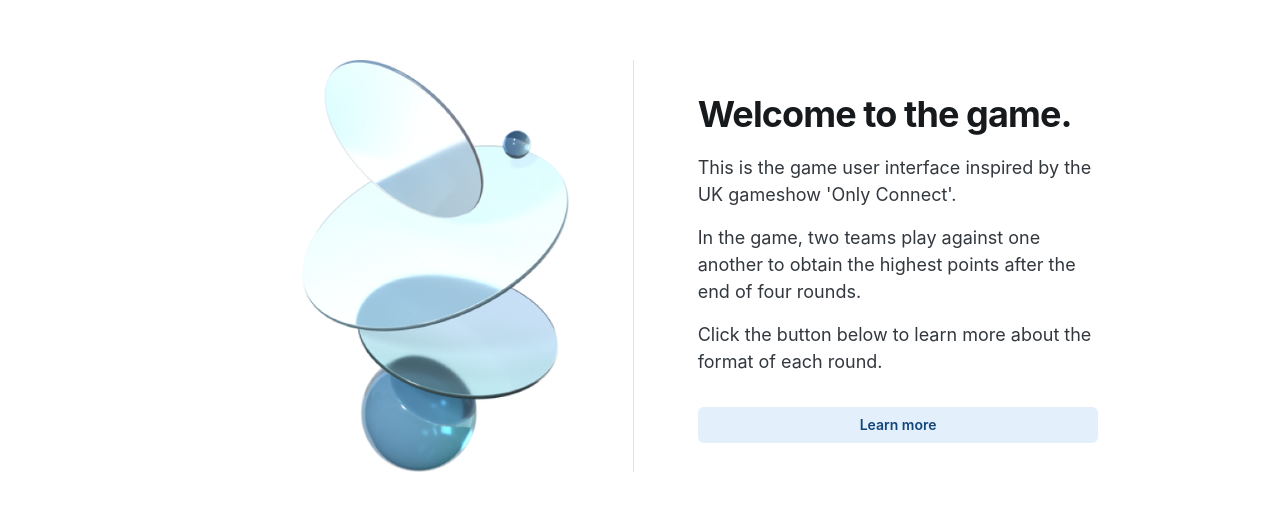
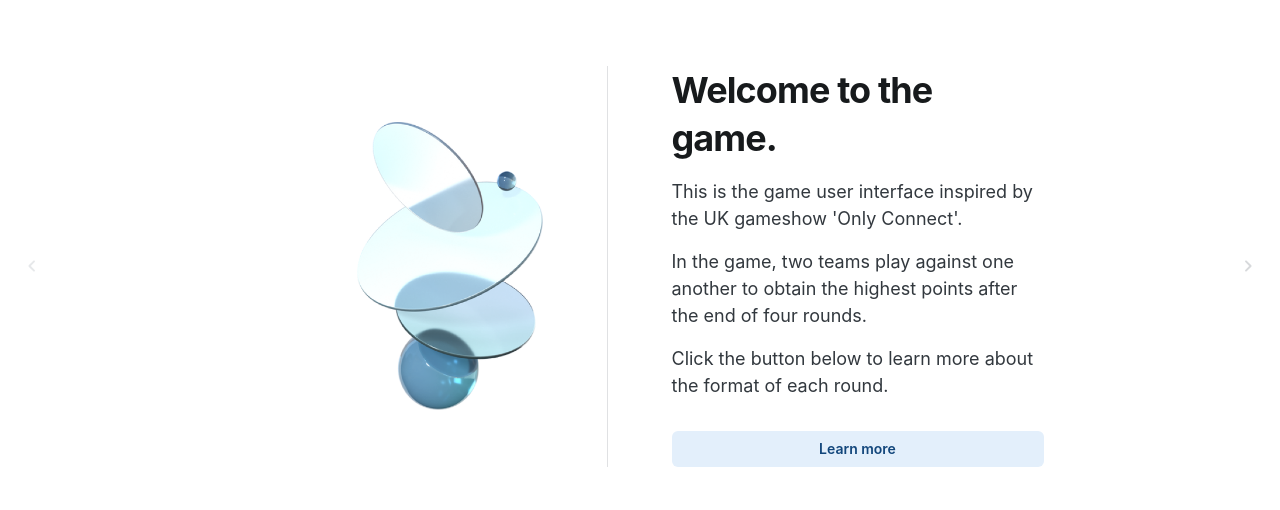
Before and after one commit to petrickjerico/only-connect-ui, a React (Create React App) app: page /display/start in a window 1280 px wide. Shown: the part 134-644 px from the top of the page. Built offline with nearby package versions, Linux system fonts and the light colour scheme.

Commit message:
[ui] pagination buttons

```diff
--- a/src/client/pages/DisplayGame.tsx
+++ b/src/client/pages/DisplayGame.tsx
@@ -1,7 +1,9 @@
 import {
-  Box,
-  Button,
+  IconButton,
+  Stack,
 } from '@mui/joy'
+import ChevronLeftRoundedIcon from '@mui/icons-material/ChevronLeftRounded'
+import ChevronRightRoundedIcon from '@mui/icons-material/ChevronRightRounded'
 import { useEffect, useState } from 'react'
 import { Outlet, useMatch, useNavigate } from 'react-router-dom'
 
@@ -17,6 +19,7 @@ const screens = [
 export default function DisplayGame() {
   const match = useMatch('/display/:curr')
   const [screenId, setScreenId] = useState<number>(0)
+  const [showButton, setShowButton] = useState<boolean>(false)
   const navigate = useNavigate()
 
   useEffect(() => {
@@ -40,16 +43,47 @@ export default function DisplayGame() {
   }
 
   return (
-    <Box height='100%' display='flex'>
-      <Button disabled={screenId === 0} variant='plain' onClick={() => goTo('previous')} />
-      <Box
-        flexGrow='1'
-        display='flex'
-        justifyContent='center'
-        alignItems='center'>
-        <Outlet />
-      </ Box>
-      <Button disabled={screenId === 5} variant='plain' onClick={() => goTo('next')} />
-    </Box >
+    <Stack
+      direction='row'
+      height='100%'
+      alignItems='center'
+      justifyContent='center'
+      px={10}>
+      <IconButton
+        onMouseEnter={() => setShowButton(true)}
+        onMouseOut={() => setShowButton(false)}
+        disabled={screenId === 0}
+        variant='plain'
+        onClick={() => goTo('previous')}
+        sx={{
+          height: '100%',
+          width: '5%',
+          zIndex: 1,
+          position: 'absolute',
+          left: 0,
+          opacity: showButton ? 1 : 0.25,
+          borderRadius: 0
+        }}>
+        <ChevronLeftRoundedIcon />
+      </IconButton>
+      <Outlet />
+      <IconButton
+        onMouseEnter={() => setShowButton(true)}
+        onMouseOut={() => setShowButton(false)}
+        disabled={screenId === 5}
+        variant='plain'
+        onClick={() => goTo('next')}
+        sx={{
+          height: '100%',
+          width: '5%',
+          zIndex: 1,
+          position: 'absolute',
+          right: 0,
+          opacity: showButton ? 1 : 0.25,
+          borderRadius: 0
+        }}>
+        <ChevronRightRoundedIcon />
+      </IconButton>
+    </Stack >
   )
 }
--- a/src/client/pages/displays/DisplayEndScreen.tsx
+++ b/src/client/pages/displays/DisplayEndScreen.tsx
@@ -1,7 +1,23 @@
+import { Stack, Divider, Typography } from '@mui/joy'
+import CoverImage from '../../assets/img/cover.png'
+
 export default function DisplayEndScreen() {
   return (
-    <div>
-      End
-    </div>
+    <Stack
+      direction='row'
+      alignItems='center'
+      justifyContent='center'
+      spacing={8}
+      divider={<Divider orientation='vertical' />}>
+      <img src={CoverImage} width='20%' height='auto' />
+      <Stack spacing={2} maxWidth='30%'>
+        <Typography level='h1'>
+          End of the game!
+        </Typography>
+        <Typography level='body-lg'>
+          {'Thank you for playing! Hope you enjoyed the puzzles.'}
+        </Typography>
+      </Stack>
+    </Stack>
   )
 }
--- a/src/client/pages/displays/DisplayStartScreen.tsx
+++ b/src/client/pages/displays/DisplayStartScreen.tsx
@@ -16,7 +16,7 @@ export default function DisplayStartScreen() {
       justifyContent='center'
       spacing={8}
       divider={<Divider orientation='vertical' />}>
-      <img src={CoverImage} width='20%' height='auto' />
+      <img src={CoverImage} width='15%' height='auto' />
       <Stack spacing={2} maxWidth='30%'>
         <Typography level='h1'>
           Welcome to the game.
--- a/src/client/pages/displays/DisplayVowelRound.tsx
+++ b/src/client/pages/displays/DisplayVowelRound.tsx
@@ -75,7 +75,7 @@ export default function DisplayVowelRound({ data }: { data: VowelRound }) {
   const handleShowNext = useCallback(showNext, [])
 
   return (
-    <Box width='100%'>
+    <Box width='100%' marginX={4}>
       <Button
         onClick={() => {
           handleShowNext()
--- a/src/client/pages/tutorials/SequenceTutorial.tsx
+++ b/src/client/pages/tutorials/SequenceTutorial.tsx
@@ -13,10 +13,10 @@ export default function SequenceTutorial({ verbose }: { verbose?: boolean }) {
 
   const clues: ClueGroup = {
     clue1: 'November',
-    clue2: 'Oscar',
-    clue3: 'Papa',
-    clue4: 'Quebec',
-    description: 'NATO Alphabets'
+    clue2: 'Mike',
+    clue3: 'Lima',
+    clue4: 'Kilo',
+    description: 'NATO alphabets in reverse order'
   }
 
   const [trial, setTrial] = useState<boolean>(false)
--- a/src/client/pages/tutorials/VowelTutorial.tsx
+++ b/src/client/pages/tutorials/VowelTutorial.tsx
@@ -3,7 +3,7 @@ import HelpRoundedIcon from '@mui/icons-material/HelpRounded'
 import CheckCircleRoundedIcon from '@mui/icons-material/CheckCircleRounded'
 import CancelRoundedIcon from '@mui/icons-material/CancelRounded'
 import InfoRoundedIcon from '@mui/icons-material/InfoRounded'
-import { Button, Divider, Modal, ModalDialog, Stack, Typography } from '@mui/joy'
+import { Box, Button, Divider, Modal, ModalDialog, Stack, Typography } from '@mui/joy'
 import { useState } from 'react'
 import { VowelRound } from '../../utils/types/display'
 import DisplayVowelRound from '../displays/DisplayVowelRound'
@@ -85,8 +85,10 @@ export default function VowelTutorial({ verbose }: { verbose?: boolean }) {
           Try out
         </Button>
         <Modal open={trial} onClose={() => setTrial(false)}>
-          <ModalDialog layout='fullscreen' sx={{ justifyContent: 'center' }}>
-            <DisplayVowelRound data={data} />
+          <ModalDialog layout='fullscreen' sx={{ alignItems: 'center', justifyContent: 'center' }}>
+            <Box width='100%' justifyContent='center' display='flex'>
+              <DisplayVowelRound data={data} />
+            </Box>
           </ModalDialog>
         </Modal>
       </Stack>
```
